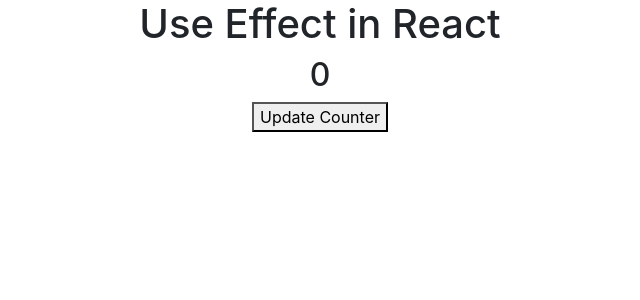
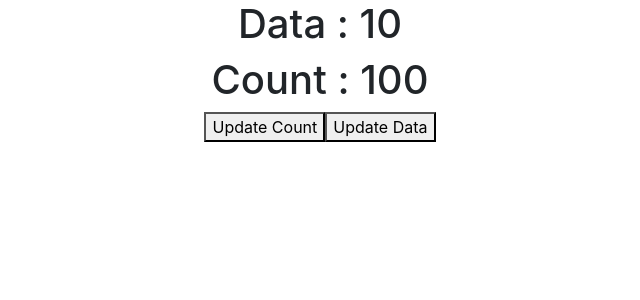
Before and after one commit to UmarSalem/React-Tutorial, a React (Create React App) app: page / in a window 1280 px wide. Shown: the top 300 px of the page, without its empty margins (320-960 px from the left). Built offline with nearby package versions, Linux system fonts and the light colour scheme.

Commit message:
useEffect-Conditional

```diff
--- a/src/App.js
+++ b/src/App.js
@@ -1,19 +1,16 @@
 import './App.css';
-import React,{useState,useEffect } from 'react';
-
-function App (){
-  const [count,setCount]=useState(0);
-useEffect(()=>{console.warn("use effect")})
-
-
-
-
+import React,{useState} from 'react'
+import User from './User'
+function App() {
+  const [data,setData]=useState(10)
+  const [count,setCount]=useState(100)
   return (
-    <div className='App'>
-      <h1>Use Effect in React</h1>
-      <h2>{count}</h2>
-          <button type="button" onClick={()=>{setCount(count+1)}} >Update Counter</button>
-         </div>
+    <div className="App">
+      <User count={count} data={data} />
+      <button onClick={()=>setCount(count+1)} >Update Count</button>
+      <button onClick={()=>setData(data+1)} >Update Data</button>
+    </div>
   );
 }
+
 export default App;
--- /dev/null
+++ b/src/User.js
@@ -0,0 +1,18 @@
+import './App.css';
+import React,{useEffect} from 'react'
+function User(props) {
+  useEffect(()=>{
+    console.warn("use effect is called")
+  },[props.count,props.data])
+  return (
+    <div className="App">
+      <h1>Data : {props.data}</h1>
+      <h1>Count : {props.count}</h1>
+
+
+
+    </div>
+  );
+}
+
+export default User;
```
